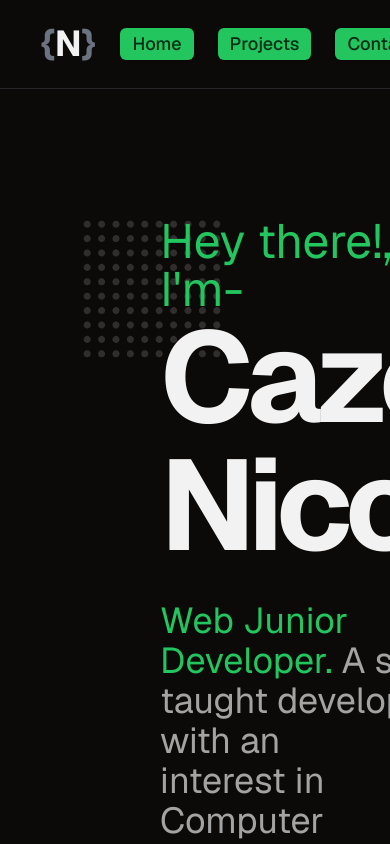
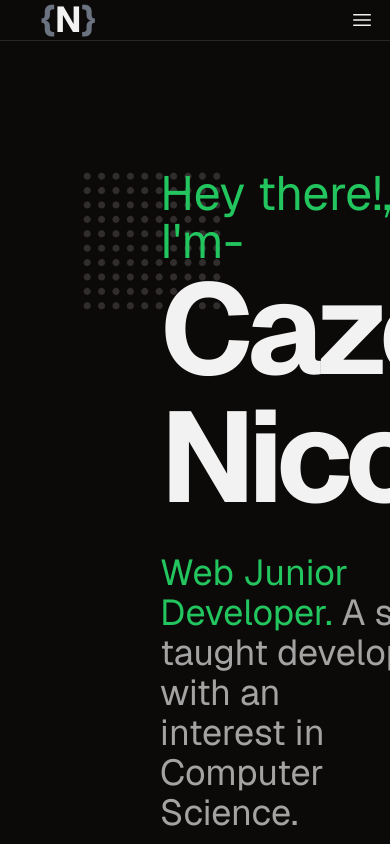
Before and after one commit to NicolasCaze/Portfolio-Nextjs, a Next.js app: page / in a window 390 px wide. Shown: the top 844 px of the page. Built offline with nearby package versions, Linux system fonts and the light colour scheme; a web font is replaced by a local one.

Commit message:
ajout cv a jour

```diff
--- a/app/_components/Header.tsx
+++ b/app/_components/Header.tsx
@@ -1,28 +1,57 @@
 "use client"
 import { buttonVariants } from "@/_components/ui/button";
-import { Section } from "./Section"
-import { cn } from "@/lib/utils"
-import Link from "next/link"
+import { Section } from "./Section";
+import { cn } from "@/lib/utils";
+import Link from "next/link";
 import ToggleMode from "./ToggleMode";
 import AnimatedDiv from "./Animations/Animation";
+import { useState } from "react";
 
 export const Header = () => {
   const navBorder = "border-b border-primary/";
+  const [isMenuOpen, setIsMenuOpen] = useState(false);
+
+  const toggleMenu = () => {
+    setIsMenuOpen(!isMenuOpen);
+  };
 
   return (
-
     <header className={cn("top-0 ", navBorder)}>
-
-            <Section className={cn("flex justify-between items-center")}>
+      <Section className={cn("flex items-center justify-between")}>
         <AnimatedDiv className="ml-6">
-  <h1 className="text-4xl  data-[text-white]: font-bold">
-    <span id="Home"className="text-gray-500">&#123;</span>
+          <h1 className="text-4xl data-[text-white]:font-bold dark:font-bold">
+            <span id="Home" className="text-gray-500">&#123;</span>
             N
             <span className="text-gray-500">&#125;</span>
           </h1>
         </AnimatedDiv>
-                <AnimatedDiv className="">
-                <ul className="flex items-center gap-6 p-5 m-1">
+        <button
+          className="md:hidden focus:outline-none"
+          onClick={toggleMenu}
+          aria-label="Toggle menu"
+        >
+          <svg
+            xmlns="http://www.w3.org/2000/svg"
+            fill="none"
+            viewBox="0 0 24 24"
+            strokeWidth={1.5}
+            stroke="currentColor"
+            className="w-6 h-6"
+          >
+            <path
+              strokeLinecap="round"
+              strokeLinejoin="round"
+              d="M3.75 6.75h16.5M3.75 12h16.5m-16.5 5.25h16.5"
+            />
+          </svg>
+        </button>
+        <AnimatedDiv
+          className={cn(
+            "md:flex md:items-center md:gap-6 md:p-1 md:m-1",
+            isMenuOpen ? "block" : "hidden"
+          )}
+        >
+          <ul className="flex flex-col gap-4 md:flex-row md:items-center md:gap-6 p-2 m-1">
             <li>
               <Link
                 href="#Home"
@@ -46,7 +75,6 @@ export const Header = () => {
               >
                 Contact
               </Link>
-
             </li>
             <li className={cn(({ size: "sm" }), "m-0 text-lg")}>
               <ToggleMode />
@@ -55,5 +83,5 @@ export const Header = () => {
         </AnimatedDiv>
       </Section>
     </header>
-    )
-}
+  );
+};
--- a/app/_components/Hero.tsx
+++ b/app/_components/Hero.tsx
@@ -9,19 +9,19 @@ export const Hero = () => {
     return (
         <Section className="gap-20 w-full mt-32 ml-20 pl-20">
             <AnimatedDiv className="">
-            <div>
+            <div className="flex-col md:flex-row">
                 <SvgDeco className="absolute z-[-1] h-auto w-36 top-30s left-20" size={180}  />
-          <p className="text-primary text-5xl relative z-10">Hey there!, I&apos;m- </p>
-           <h2 className="text-9xl tracking-tighter font-bold">Caze Nicolas. </h2>
-           <h2 className="text-neutral-400 text-4xl mt-8"><span className="text-primary">Web Junior Developer.</span> A self-taught developer with an <br />
+          <p className="text-primary text-5xl relative z-10 w-full md:w-1/2">Hey there!, I&apos;m- </p>
+           <h2 className="text-9xl tracking-tighter font-bold w-full md:w-1/2">Caze Nicolas. </h2>
+           <h2 className="text-neutral-400 text-4xl mt-8 w-full md:w-1/2"><span className="text-primary">Web Junior Developer.</span> A self-taught developer with an <br />
             interest in Computer Science.</h2>
-            <div className="flex items-center mt-10 text-2xl">
+            <div className="flex-col md:flex-row items-center mt-10 text-2xl w-full md:w-1/2">
             <RocketIcon size={35} /><p>Exploring the world of web development</p>
             </div>
-            <div className="flex items-center mt-2 text-2xl">
+            <div className="flex items-center mt-2 text-2xl w-full md:w-1/2">
             <ComputerIcon size={40} className="text-foreground"/><p>Currently specializing in <span className="text-primary">Back-end Development</span></p>
             </div>
-            <div className="flex items-stretch mt-10">
+            <div className="flex  items-stretch mt-10 w-full md:w-1/2">
                 <ButtonGithub />
                 <ButtonLinkedin/>
                 <ButtonEmail />
--- a/app/_components/Section.tsx
+++ b/app/_components/Section.tsx
@@ -4,7 +4,7 @@ import { PropsWithChildren } from "react"
 
 export const Section = ({ children, className }: PropsWithChildren<{ className?: string }>) => {
   return (
-    <div className={cn(" max-w px-4 m-auto", className)}>
+    <div className={cn(" max-w px-4 m-auto ", className)}>
       {children}
     </div>
   )
```
Lines whose indentation alone changed are shown as unchanged.
